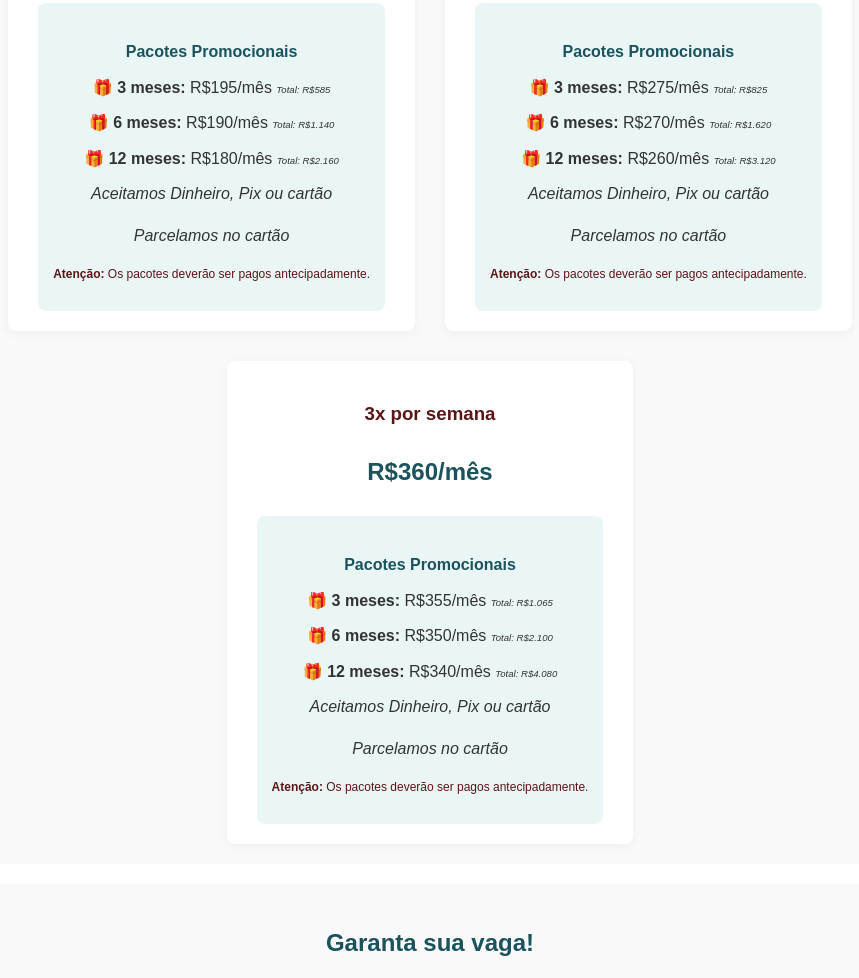
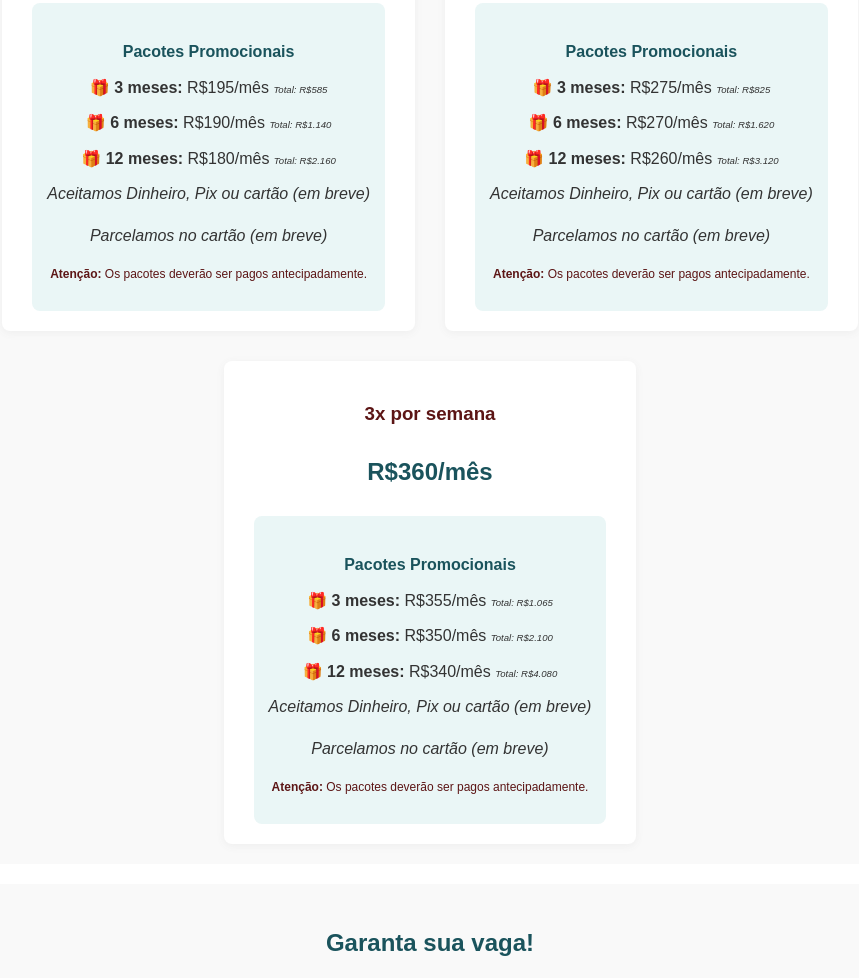
Before and after one commit to profbreno/camilaferraz, a plain HTML site: page index.html in a window 1280 px wide. Shown: the part 2950-3928 px from the top of the page, without its empty margins (210-1069 px from the left). Drawn offline with Linux system fonts and the light colour scheme.

Commit message:
Update index.html

```diff
--- a/index.html
+++ b/index.html
@@ -230,8 +230,8 @@
           <li>🎁 <strong>6 meses:</strong> R$190/mês <span style='font-size:0.6em; font-style:italic;'>Total: R$1.140</span></li>
           <li>🎁 <strong>12 meses:</strong> R$180/mês <span style='font-size:0.6em; font-style:italic;'>Total: R$2.160</span></li>
         </ul>
-        <p style="margin-top:10px; font-style:italic;">Aceitamos Dinheiro, Pix ou cartão</p>
-        <p style="margin-top:5px; font-style:italic;">Parcelamos no cartão</p>
+        <p style="margin-top:10px; font-style:italic;">Aceitamos Dinheiro, Pix ou cartão (em breve)</p>
+        <p style="margin-top:5px; font-style:italic;">Parcelamos no cartão (em breve)</p>
         <p style="margin-top:10px; color:#5c1515; font-size:0.75em;"><strong>Atenção:</strong> Os pacotes deverão ser pagos antecipadamente.</p>
       </div>
     </div>
@@ -245,8 +245,8 @@
           <li>🎁 <strong>6 meses:</strong> R$270/mês <span style='font-size:0.6em; font-style:italic;'>Total: R$1.620</span></li>
           <li>🎁 <strong>12 meses:</strong> R$260/mês <span style='font-size:0.6em; font-style:italic;'>Total: R$3.120</span></li>
         </ul>
-        <p style="margin-top:10px; font-style:italic;">Aceitamos Dinheiro, Pix ou cartão</p>
-        <p style="margin-top:5px; font-style:italic;">Parcelamos no cartão</p>
+        <p style="margin-top:10px; font-style:italic;">Aceitamos Dinheiro, Pix ou cartão (em breve)</p>
+        <p style="margin-top:5px; font-style:italic;">Parcelamos no cartão (em breve)</p>
         <p style="margin-top:10px; color:#5c1515; font-size:0.75em;"><strong>Atenção:</strong> Os pacotes deverão ser pagos antecipadamente.</p>
       </div>
     </div>
@@ -260,8 +260,8 @@
           <li>🎁 <strong>6 meses:</strong> R$350/mês <span style='font-size:0.6em; font-style:italic;'>Total: R$2.100</span></li>
           <li>🎁 <strong>12 meses:</strong> R$340/mês <span style='font-size:0.6em; font-style:italic;'>Total: R$4.080</span></li>
         </ul>
-        <p style="margin-top:10px; font-style:italic;">Aceitamos Dinheiro, Pix ou cartão</p>
-        <p style="margin-top:5px; font-style:italic;">Parcelamos no cartão</p>
+        <p style="margin-top:10px; font-style:italic;">Aceitamos Dinheiro, Pix ou cartão (em breve)</p>
+        <p style="margin-top:5px; font-style:italic;">Parcelamos no cartão (em breve)</p>
         <p style="margin-top:10px; color:#5c1515; font-size:0.75em;"><strong>Atenção:</strong> Os pacotes deverão ser pagos antecipadamente.</p>
       </div>
     </div>
```
